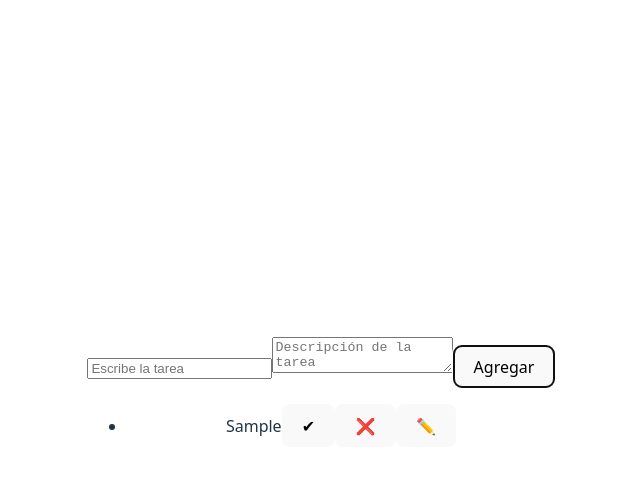
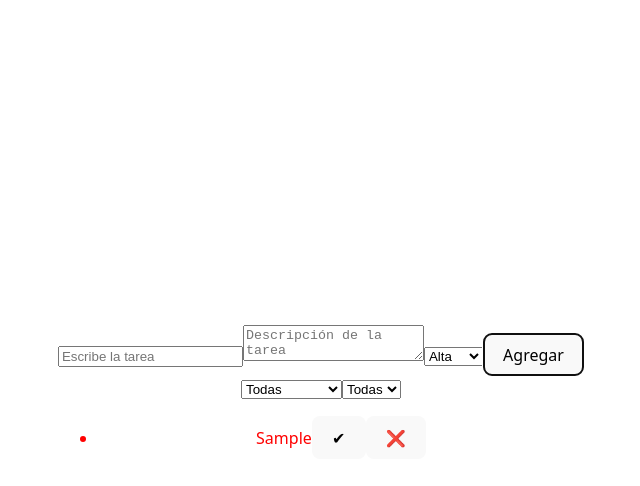
Before and after one commit to fernandogarcia02/TAZK-FRONT, a React (Vite) app: page / in a window 1280 px wide. Both pictures are taken after typing "Sample", "Sample" into the empty fields and a click on the button "Agregar". Shown: the top 486 px of the page, without its empty margins (319-959 px from the left). Built offline with nearby package versions, Linux system fonts and the light colour scheme.

Commit message:
filtros, ordenacion especifica, modal para editar

```diff
--- a/src/App.jsx
+++ b/src/App.jsx
@@ -1,46 +1,55 @@
 import { useState } from 'react';
 import './App.css';
+import TaskList from './TaskList';
 
 function App() {
   // ======================
   // ESTADOS PRINCIPALES
   // ======================
-  const [items, setItems] = useState([]); // Array de tareas
-  const [item, setNewItem] = useState(''); // Texto de la nueva tarea
+  const [items, setItems] = useState([]);            // Array de tareas
+  const [item, setNewItem] = useState('');          // Texto de la nueva tarea
   const [description, setNewDescription] = useState(''); // Descripción de la nueva tarea
+  const [prioridad, setPrioridad] = useState('alta');    // Prioridad por defecto de la nueva tarea
+
+  // ======================
+  // ESTADOS DE FILTROS
+  // ======================
+  const [filtro, setFiltro] = useState('todas');           // Filtro por estado: todas, completadas, pendientes
+  const [filtroPrioridad, setFiltroPrioridad] = useState('todas'); // Filtro por prioridad: todas, alta, media, baja
 
   // ======================
   // MODAL PARA EDITAR SOLO TEXTO
   // ======================
   const [modalAbierto, setModalAbierto] = useState(false);
-  const [tareaAEditar, setTareaAEditar] = useState(null);
-  const [nuevoTexto, setNuevoTexto] = useState('');
+  const [tareaAEditar, setTareaAEditar] = useState(null); // ID de la tarea a editar
+  const [nuevoTexto, setNuevoTexto] = useState('');       // Nuevo texto para el modal
 
   // ======================
-  // MODAL PARA VER/EDITAR TAREA COMPLETA (texto + descripción)
+  // MODAL PARA VER/EDITAR COMPLETO
   // ======================
   const [modalItemAbierto, setModalItemAbierto] = useState(false);
-  const [tareaAabrir, setTareaAabrir] = useState(null);
-  const [nuevoTexto2, setNuevoTexto2] = useState('');
-  const [nuevaDesc, setNuevaDesc] = useState('');
+  const [tareaAabrir, setTareaAabrir] = useState(null); // ID de la tarea abierta
+  const [nuevoTexto2, setNuevoTexto2] = useState('');   // Texto editable en modal completo
+  const [nuevaDesc, setNuevaDesc] = useState('');       // Descripción editable en modal completo
 
   // ======================
-  // FUNCIONES DEL MODAL DE EDITAR TEXTO
+  // FUNCIONES PARA MODAL DE SOLO TEXTO
   // ======================
-  const abrirModal = (index) => {
+  const abrirModal = (id) => {
+    const tarea = items.find((item) => item.id === id);
     setModalAbierto(true);
-    setTareaAEditar(index);
-    setNuevoTexto(items[index].text); // Cargamos el texto actual de la tarea
+    setTareaAEditar(id);
+    setNuevoTexto(tarea.text);
   };
 
   const guardarCambios = () => {
-    // Recorremos todas las tareas y cambiamos solo la que estamos editando
-    const nuevasTareas = items.map((item, i) => {
-      if (tareaAEditar === i) {
-        return { ...item, text: nuevoTexto };
+    const nuevasTareas = items.map((item) => {
+      if (item.id === tareaAEditar) {
+        return { ...item, text: nuevoTexto }; // Solo cambiamos el texto
       }
       return item;
     });
+
     setItems(nuevasTareas);
     setModalAbierto(false);
     setTareaAEditar(null);
@@ -48,23 +57,25 @@ function App() {
   };
 
   // ======================
-  // FUNCIONES DEL MODAL DE VER/EDITAR COMPLETO
+  // FUNCIONES PARA MODAL DE TAREA COMPLETA
   // ======================
-  const abrirModalItem = (index) => {
+  const abrirModalItem = (id) => {
+    const tarea = items.find((item) => item.id === id);
     setModalItemAbierto(true);
-    setTareaAabrir(index);
-    setNuevoTexto2(items[index].text);
-    setNuevaDesc(items[index].description);
+    setTareaAabrir(id);
+    setNuevoTexto2(tarea.text);
+    setNuevaDesc(tarea.description);
   };
 
   const guardarCambios2 = () => {
-    const nuevasTareas = items.map((item, i) => {
-      if (i === tareaAabrir) {
-        return { ...item, text: nuevoTexto2, description: nuevaDesc };
+    const nuevasTareas = items.map((item) => {
+      if (item.id === tareaAabrir) {
+        return { ...item, text: nuevoTexto2, description: nuevaDesc }; // Cambiamos texto y descripción
       }
       return item;
     });
-    setItems(nuevasTareas); // ← esto actualiza la lista
+
+    setItems(nuevasTareas);
     setModalItemAbierto(false);
     setTareaAabrir(null);
     setNuevoTexto2('');
@@ -72,43 +83,90 @@ function App() {
   };
 
   // ======================
-  // FUNCIONES CRUD
+  // FUNCIONES CRUD (Crear, Leer, Actualizar, Borrar)
   // ======================
   const agregarItem = () => {
-    if (item.trim() === '') return;
+    if (item.trim() === '') return; // No agregamos tareas vacías
 
     const nuevaTarea = {
+      id: crypto.randomUUID(), // ID único e inmutable para la tarea
       text: item,
-      description: description,
+      description,
       completed: false,
+      priority: prioridad,
     };
 
-    setItems([...items, nuevaTarea]); // Añadimos la nueva tarea al array
+    setItems([...items, nuevaTarea]);
     setNewItem('');
     setNewDescription('');
   };
 
-  const toggleCompleted = (index) => {
-    const nuevasTareas = items.map((item, i) => {
-      if (i === index) {
-        return { ...item, completed: !item.completed }; // Marcamos o desmarcamos completada
+  const toggleCompleted = (id) => {
+    const nuevasTareas = items.map((item) => {
+      if (item.id === id) {
+        return { ...item, completed: !item.completed }; // Alterna completado
       }
       return item;
     });
     setItems(nuevasTareas);
   };
 
-  const borrarItem = (index) => {
-    const nuevasTareas = items.filter((_, i) => i !== index); // Filtramos todo menos la tarea seleccionada
+  const borrarItem = (id) => {
+    const nuevasTareas = items.filter((item) => item.id !== id);
     setItems(nuevasTareas);
   };
+
+  // ======================
+  // FILTROS Y ORDENACIÓN
+  // ======================
+  // Filtra por prioridad
+  const filtrarPorPrioridad = items.filter((item) =>
+    filtroPrioridad === 'todas' ? true : item.priority === filtroPrioridad
+  );
+
+  // Función para obtener el color según prioridad
+  const obtenerColor = (item) => {
+    switch (item.priority) {
+      case 'alta':
+        return 'red';
+      case 'media':
+        return 'orange';
+      case 'baja':
+        return 'green';
+      default:
+        return 'white';
+    }
+  };
+
+  // Ordena tareas: primero por completadas y luego por prioridad
+  const ordenarTareas = (tareas) => {
+    const prioridadValor = { alta: 1, media: 2, baja: 3 };
+
+    return [...tareas].sort((a, b) => {
+      // Primero, tareas pendientes arriba y completadas abajo
+      if (a.completed !== b.completed) {
+        return a.completed ? 1 : -1;
+      }
+      // Segundo, ordenar por prioridad
+      return prioridadValor[a.priority] - prioridadValor[b.priority];
+    });
+  };
+
+  // Aplica filtro de completadas/pendientes y luego ordena
+  const TareasFiltradas = ordenarTareas(
+    filtrarPorPrioridad.filter((item) => {
+      if (filtro === 'completadas') return item.completed;
+      if (filtro === 'pendientes') return !item.completed;
+      return true; // Todas
+    })
+  );
 
   // ======================
   // RENDERIZADO
   // ======================
   return (
     <div>
-      {/* Input y textarea para agregar nueva tarea */}
+      {/* Inputs para nueva tarea */}
       <input
         type="text"
         value={item}
@@ -120,51 +178,42 @@ function App() {
         onChange={(e) => setNewDescription(e.target.value)}
         placeholder="Descripción de la tarea"
       />
+      <select value={prioridad} onChange={(e) => setPrioridad(e.target.value)}>
+        <option value="alta">Alta</option>
+        <option value="media">Media</option>
+        <option value="baja">Baja</option>
+      </select>
       <button onClick={agregarItem}>Agregar</button>
 
+      {/* Filtros */}
+      <div>
+        <select value={filtro} onChange={(e) => setFiltro(e.target.value)}>
+          <option value="todas">Todas</option>
+          <option value="completadas">Completadas</option>
+          <option value="pendientes">Pendientes</option>
+        </select>
+
+        <select
+          value={filtroPrioridad}
+          onChange={(e) => setFiltroPrioridad(e.target.value)}
+        >
+          <option value="todas">Todas</option>
+          <option value="alta">Alta</option>
+          <option value="media">Media</option>
+          <option value="baja">Baja</option>
+        </select>
+      </div>
+
       {/* Lista de tareas */}
-      <ul>
-        {items.map((item, index) => (
-          <li
-            key={index}
-            onClick={() => abrirModalItem(index)} // Abrir modal completo al click en el li
-            style={{
-              textDecoration: item.completed ? 'line-through' : 'none',
-              cursor: 'pointer',
-              marginBottom: '8px',
-            }}
-          >
-            {item.text}
-            {/* Botones dentro del li */}
-            <button
-              onClick={(e) => {
-                e.stopPropagation(); // Evita que se abra el modal del li
-                toggleCompleted(index);
-              }}
-            >
-              ✔
-            </button>
-            <button
-              onClick={(e) => {
-                e.stopPropagation();
-                borrarItem(index);
-              }}
-            >
-              ❌
-            </button>
-            <button
-              onClick={(e) => {
-                e.stopPropagation();
-                abrirModal(index);
-              }}
-            >
-              ✏️
-            </button>
-          </li>
-        ))}
-      </ul>
+      <TaskList
+        items={TareasFiltradas}
+        onToggle={toggleCompleted}
+        onDelete={borrarItem}
+        abrirModal={abrirModalItem}
+        colorTexto={obtenerColor}
+      />
 
-      {/* MODAL EDITAR TEXTO */}
+      {/* MODAL SOLO TEXTO */}
       {modalAbierto && (
         <div className="modal">
           <h3>Editar tarea</h3>
@@ -178,7 +227,7 @@ function App() {
         </div>
       )}
 
-      {/* MODAL VER/EDITAR COMPLETO */}
+      {/* MODAL COMPLETO (texto + descripción) */}
       {modalItemAbierto && (
         <div
           className="modal"
--- a/src/TaskItem.jsx
+++ b/src/TaskItem.jsx
@@ -1,8 +1,10 @@
-function TaskItem({task, onToggle, onDelete}){
+function TaskItem({task, onToggle, onDelete,abrirModal,colorTexto}){
     return(
-        <li style={{textDecoration: task.completed ? 'line-through' : none}}>
-            <button onClick={onToggle}>✔</button>
-            <button onClick={onDelete}>❌</button>
+        <li onClick={abrirModal}
+             style={{color:colorTexto,cursor:'pointer',textDecoration: task.completed ? 'line-through' : 'none'}}>
+             {task.text}
+            <button onClick={(e)=>{e.stopPropagation(); onToggle()}}>✔</button>
+            <button onClick={(e)=>{e.stopPropagation();onDelete()}}>❌</button>
         </li>
     )
 }
--- a/src/TaskList.jsx
+++ b/src/TaskList.jsx
@@ -1,15 +1,19 @@
 import TaskItem from "./TaskItem";
 
-function TaskList({items, onToggle, onDelete}) {
+function TaskList({items, onToggle, onDelete,abrirModal,colorTexto}) {
     return(
         <ul>
             {items.map((item, index)=>{
+                console.log(items);
+                return(
                 <TaskItem
-                key={index}
+                key={item.id}
                 task={item}
-                onToggle={()=>onToggle(index)}
-                onDelete={()=>onDelete(index)}
-                />
+                onToggle={()=>onToggle(item.id)}
+                onDelete={()=>onDelete(item.id)}
+                abrirModal={()=>abrirModal(item.id)}
+                colorTexto={colorTexto(item)}
+                />);
             })}
         </ul>
     )
```
